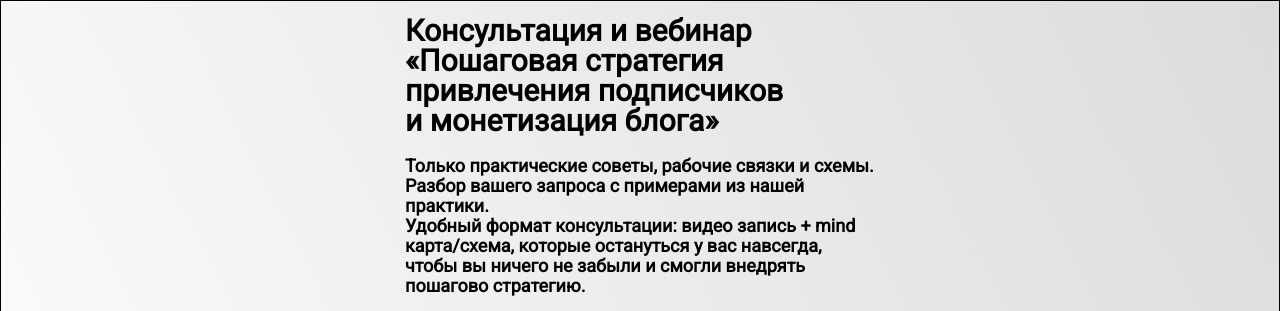
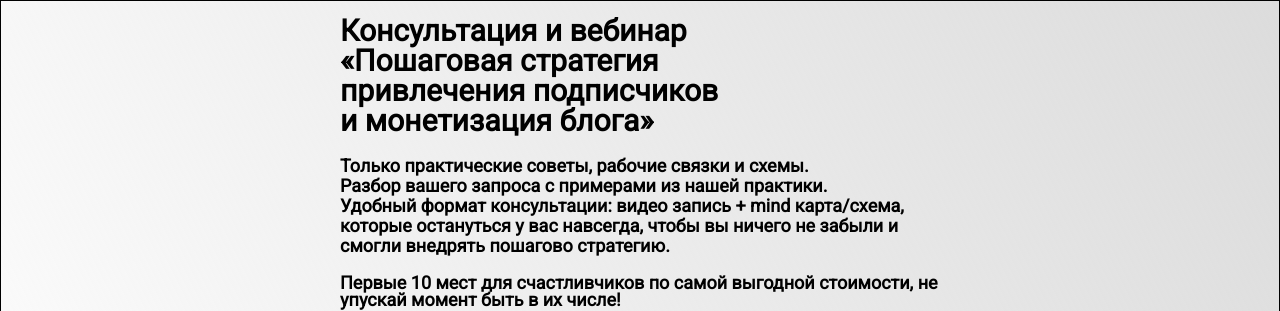
Before and after one commit to Olyaa-Ira/Consultation, a plain HTML site: page index.html in a window 1280 px wide. Shown: the top 311 px of the page. Drawn offline with Linux system fonts and the light colour scheme.

Commit message:
Update new.css

```diff
--- a/css/new.css
+++ b/css/new.css
@@ -39,7 +39,7 @@ h1,h2,h3,h4,h5,h6{font-size:inherit;font-weight: 400;}
 /*--------------------*/
 
 .container	{
-	max-width: 500px;
+	max-width: 630px;
 	padding: 0 15px;
 	margin: 0 auto;
 }
```
